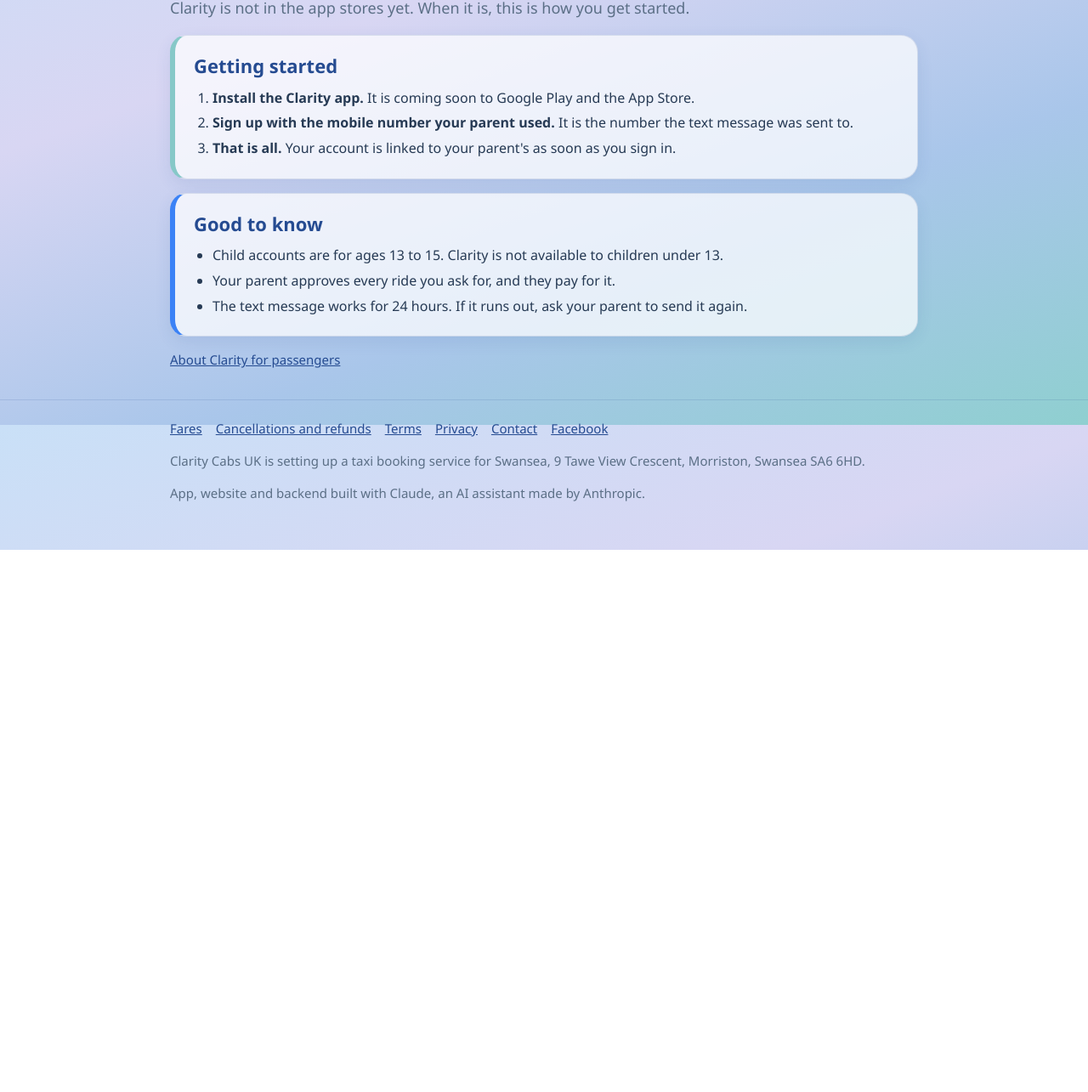
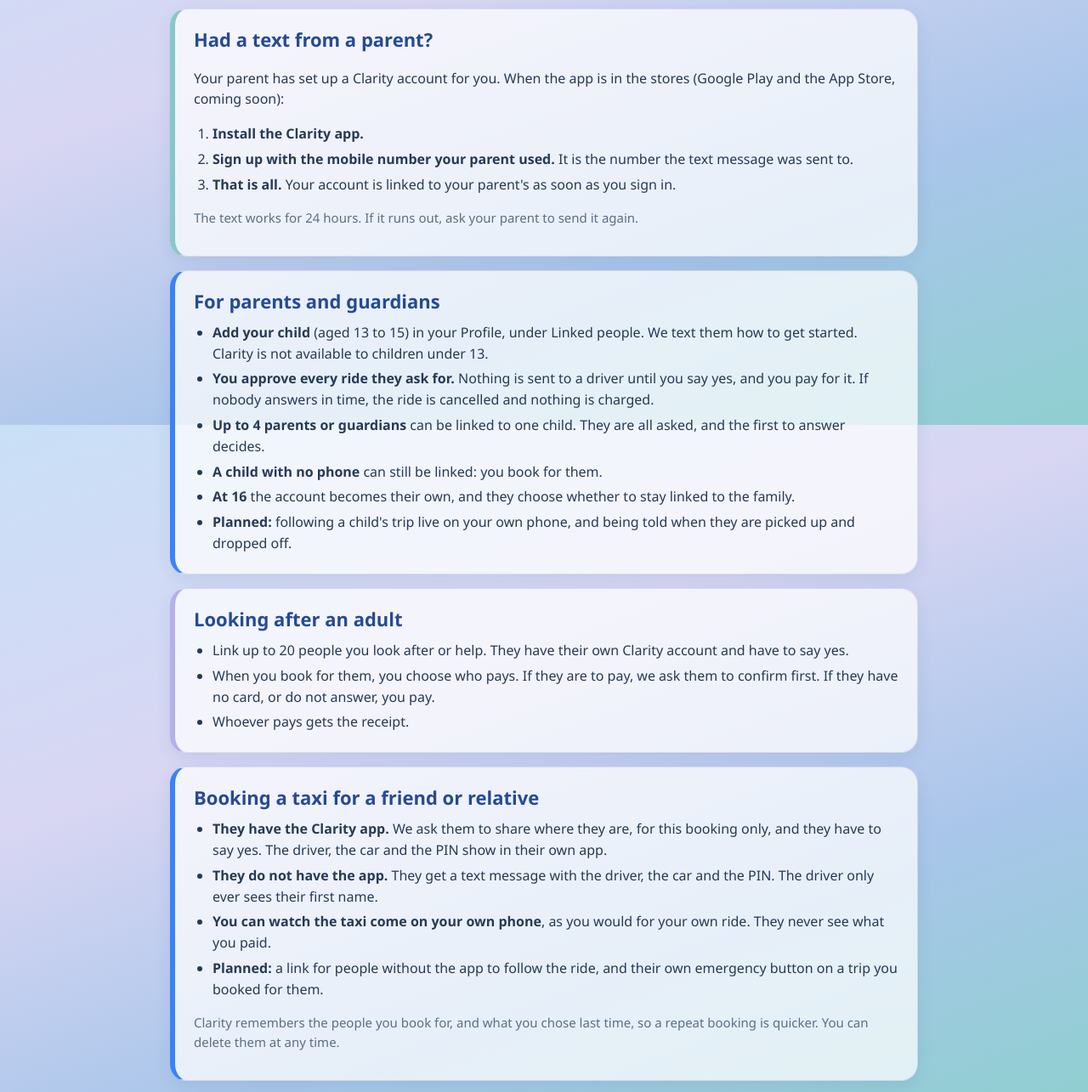
Before and after one commit to dailogan79/clarity-website, a plain HTML site: page family.html in a window 1280 px wide. Shown: the part 300-1585 px from the top of the page at 85% size. Before the commit the page ends 947 px from the top, so only its background shows below. Drawn offline with Linux system fonts and the light colour scheme.

Commit message:
Website update
Co-Authored-By: Claude Sonnet 5.5 <noreply@anthropic.com>

```diff
--- a/family.html
+++ b/family.html
@@ -3,12 +3,12 @@
 <head>
 <meta charset="utf-8">
 <meta name="viewport" content="width=device-width, initial-scale=1">
-<title>Your Clarity child account</title>
-<meta name="description" content="How a child aged 13 to 15 gets started with a Clarity account linked to a parent.">
+<title>Family, and booking for someone else: Clarity</title>
+<meta name="description" content="How child accounts, linked family members and booking a taxi for someone else are planned to work with Clarity.">
 <meta property="og:type" content="website">
 <meta property="og:site_name" content="Clarity Cabs UK">
-<meta property="og:title" content="Your Clarity child account">
-<meta property="og:description" content="How a child aged 13 to 15 gets started with a Clarity account linked to a parent.">
+<meta property="og:title" content="Family, and booking for someone else: Clarity">
+<meta property="og:description" content="How child accounts, linked family members and booking a taxi for someone else are planned to work with Clarity.">
 <meta property="og:url" content="https://claritycabs.co.uk/family.html">
 <meta property="og:image" content="https://claritycabs.co.uk/img/og-clarity.png">
 <meta name="twitter:card" content="summary_large_image">
@@ -28,17 +28,32 @@
 </div></header>
 
 <main class="wrap">
-  <h1 class="page">Your parent has set up a Clarity account for you</h1>
-  <p class="lead">Clarity is not in the app stores yet. When it is, this is how you get started.</p>
-  <section class="card teal"><h2>Getting started</h2><ol>
-    <li><strong>Install the Clarity app.</strong> It is coming soon to Google Play and the App Store.</li>
+  <h1 class="page">Family, and booking for someone else</h1>
+  <p class="lead">Clarity is not taking bookings yet; this is how it is planned to work. It is for parents, for people who look after someone, and for anyone who books a taxi for a friend or relative.</p>
+  <section class="card teal" id="child-start"><h2>Had a text from a parent?</h2>
+    <p>Your parent has set up a Clarity account for you. When the app is in the stores (Google Play and the App Store, coming soon):</p><ol>
+    <li><strong>Install the Clarity app.</strong></li>
     <li><strong>Sign up with the mobile number your parent used.</strong> It is the number the text message was sent to.</li>
-    <li><strong>That is all.</strong> Your account is linked to your parent's as soon as you sign in.</li></ol></section>
-  <section class="card"><h2>Good to know</h2><ul>
-    <li>Child accounts are for ages 13 to 15. Clarity is not available to children under 13.</li>
-    <li>Your parent approves every ride you ask for, and they pay for it.</li>
-    <li>The text message works for 24 hours. If it runs out, ask your parent to send it again.</li></ul></section>
-  <p class="note"><a href="passengers.html">About Clarity for passengers</a></p>
+    <li><strong>That is all.</strong> Your account is linked to your parent's as soon as you sign in.</li></ol>
+    <p class="note">The text works for 24 hours. If it runs out, ask your parent to send it again.</p></section>
+  <section class="card"><h2>For parents and guardians</h2><ul>
+    <li><strong>Add your child</strong> (aged 13 to 15) in your Profile, under Linked people. We text them how to get started. Clarity is not available to children under 13.</li>
+    <li><strong>You approve every ride they ask for.</strong> Nothing is sent to a driver until you say yes, and you pay for it. If nobody answers in time, the ride is cancelled and nothing is charged.</li>
+    <li><strong>Up to 4 parents or guardians</strong> can be linked to one child. They are all asked, and the first to answer decides.</li>
+    <li><strong>A child with no phone</strong> can still be linked: you book for them.</li>
+    <li><strong>At 16</strong> the account becomes their own, and they choose whether to stay linked to the family.</li>
+    <li><strong>Planned:</strong> following a child's trip live on your own phone, and being told when they are picked up and dropped off.</li></ul></section>
+  <section class="card lilac"><h2>Looking after an adult</h2><ul>
+    <li>Link up to 20 people you look after or help. They have their own Clarity account and have to say yes.</li>
+    <li>When you book for them, you choose who pays. If they are to pay, we ask them to confirm first. If they have no card, or do not answer, you pay.</li>
+    <li>Whoever pays gets the receipt.</li></ul></section>
+  <section class="card"><h2>Booking a taxi for a friend or relative</h2><ul>
+    <li><strong>They have the Clarity app.</strong> We ask them to share where they are, for this booking only, and they have to say yes. The driver, the car and the PIN show in their own app.</li>
+    <li><strong>They do not have the app.</strong> They get a text message with the driver, the car and the PIN. The driver only ever sees their first name.</li>
+    <li><strong>You can watch the taxi come on your own phone</strong>, as you would for your own ride. They never see what you paid.</li>
+    <li><strong>Planned:</strong> a link for people without the app to follow the ride, and their own emergency button on a trip you booked for them.</li></ul>
+    <p class="note">Clarity remembers the people you book for, and what you chose last time, so a repeat booking is quicker. You can delete them at any time.</p></section>
+  <p class="note"><a href="passengers.html">Back to passengers</a></p>
 </main>
 
 <footer class="site"><div class="wrap">
```
Also changed, not shown: passengers.html (+1 -0 lines).
